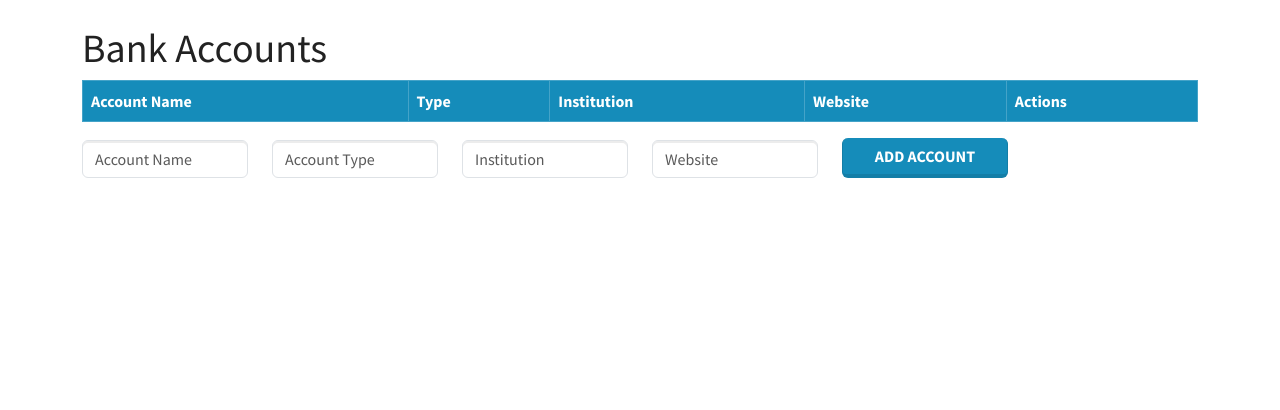
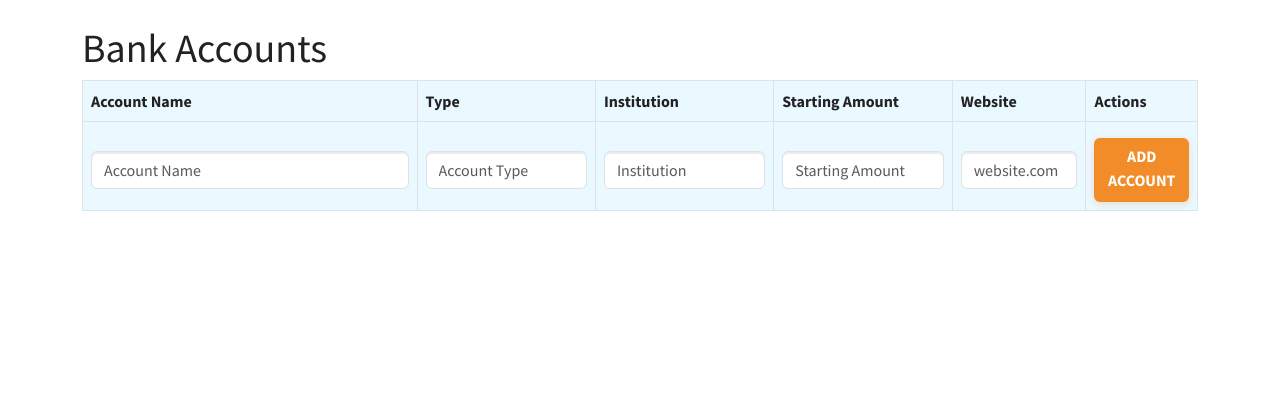
Before and after one commit to sdw00012/CS_440_Aquatic_Pandas, a Flask app: page /accounts in a window 1280 px wide. Shown: the part 83-493 px from the top of the page. Run offline with Flask 3, Linux system fonts and the light colour scheme; the visitor is signed in with stand-in values (Sample User, id 1); data that the repository does not hold is empty; parts of the project's set-up code (start-up, migrations or seed data) failed here and were passed over; some libraries are stand-ins or nearby versions.

Commit message:
Add starting_balance, routes and template UI
Introduce a starting_balance column and wire it through the app and UI. Schema: add starting_balance to init.sql and include a runtime migration in create_app to ALTER TABLE if missing. Models: add Account.starting_balance, include it in to_dict and incorporate it into get_balance calculation. Routes: serialize accounts for the accounts page, build dashboard_categories with spent/percentage data, extend transactions_page context, and add POST handlers for creating transactions and accounts with validation and DB rollback handling. Templates: update accounts, transactions, budget and index templates with new forms, styling, and improved currency formatting (commas & two decimals), category progress display, and layout refinements.

```diff
--- a/app.py
+++ b/app.py
@@ -11,6 +11,7 @@ and registers all routes.
 from flask import Flask, render_template
 from dotenv import load_dotenv
 import os
+from sqlalchemy import inspect, text
 from extensions import db, login_manager
 from flask_login import current_user
 
@@ -70,6 +71,17 @@ def create_app():
         # Create any missing tables from the ORM models.
         db.create_all()
 
+        # Bring an existing database up to date when new columns are added.
+        account_columns = {column['name'] for column in inspect(db.engine).get_columns('Account')}
+        if 'starting_balance' not in account_columns:
+            db.session.execute(
+                text(
+                    'ALTER TABLE Account '
+                    'ADD COLUMN starting_balance DECIMAL(10, 2) NOT NULL DEFAULT 0.00 AFTER account_type'
+                )
+            )
+            db.session.commit()
+
         # Tell Flask-Login how to convert stored user_id -> User object.
         @login_manager.user_loader
         def load_user(user_id):
--- a/init.sql
+++ b/init.sql
@@ -52,6 +52,7 @@ CREATE TABLE Account (
     account_id INT AUTO_INCREMENT PRIMARY KEY,
     account_name VARCHAR(255) NOT NULL,
     account_type VARCHAR(50) NOT NULL,
+    starting_balance DECIMAL(10, 2) NOT NULL DEFAULT 0.00,
     user_id INT NOT NULL,
     institution_id INT NOT NULL,
     created_at TIMESTAMP DEFAULT CURRENT_TIMESTAMP,
--- a/routes.py
+++ b/routes.py
@@ -221,6 +221,21 @@ def index():
     total_spent = sum(float(cat.get_spent_amount()) for cat in categories)
     total_remaining = total_budget - total_spent
 
+    dashboard_categories = []
+    for category in categories:
+        budget_value = float(category.budget)
+        spent_value = float(category.get_spent_amount())
+        remaining_value = budget_value - spent_value
+        percentage = (spent_value / budget_value * 100) if budget_value > 0 else 0
+        dashboard_categories.append({
+            'category_name': category.category_name,
+            'budget': budget_value,
+            'spent_amount': spent_value,
+            'remaining_budget': remaining_value,
+            'percentage': percentage,
+            'is_over_budget': spent_value > budget_value,
+        })
+
     # Get recent transactions (last 10) from all accounts, sorted by date
     all_transactions = []
     for account in current_user.accounts:
@@ -247,7 +262,7 @@ def index():
         total_budget=total_budget,
         total_spent=total_spent,
         total_remaining=total_remaining,
-        categories=categories,
+        categories=dashboard_categories,
         recent_transactions=recent_transactions,
         accounts=accounts_with_balance
     )
@@ -338,13 +353,122 @@ def transactions_page():
         all_transactions.extend(account.transactions)
     # Sort by date descending
     all_transactions.sort(key=lambda x: x.date, reverse=True)
-    return render_template('transactions.html', transactions=all_transactions)
+
+    return render_template(
+        'transactions.html',
+        transactions=all_transactions,
+        accounts=current_user.accounts,
+        categories=current_user.categories,
+        user_id=current_user.user_id
+    )
+
+
+@main_bp.route('/transactions/create', methods=['POST'])
+@login_required
+def create_transaction_form():
+    """Create a transaction from the HTML form and redirect back to transactions."""
+    date_value = (request.form.get('date') or '').strip()
+    payee = (request.form.get('payee') or '').strip()
+    memo = (request.form.get('memo') or '').strip()
+    inflow_value = (request.form.get('inflow') or '').strip()
+    outflow_value = (request.form.get('outflow') or '').strip()
+    account_id = request.form.get('account_id')
+    category_id = request.form.get('category_id')
+
+    if not date_value or not payee or not account_id:
+        return redirect(url_for('main.transactions_page'))
+
+    account = Account.query.get(account_id)
+    if not account or account.user_id != current_user.user_id:
+        return redirect(url_for('main.transactions_page'))
+
+    try:
+        transaction_date = datetime.strptime(date_value, '%Y-%m-%d').date()
+        inflow_num = float(inflow_value.replace(',', '')) if inflow_value else 0.0
+        outflow_num = float(outflow_value.replace(',', '')) if outflow_value else 0.0
+        category_id_num = int(category_id) if category_id else None
+
+        if category_id_num:
+            category = Category.query.get(category_id_num)
+            if not category or category.user_id != current_user.user_id:
+                category_id_num = None
+
+        new_transaction = Transaction(
+            date=transaction_date,
+            payee=payee,
+            memo=memo,
+            inflow=inflow_num,
+            outflow=outflow_num,
+            account_id=account.account_id,
+            category_id=category_id_num
+        )
+        db.session.add(new_transaction)
+        db.session.commit()
+    except Exception:
+        db.session.rollback()
+
+    return redirect(url_for('main.transactions_page'))
 
 @main_bp.route('/accounts')
 @login_required
 def accounts_page():
     """Display list of user accounts"""
-    return render_template('accounts.html', accounts=current_user.accounts)
+    accounts = [
+        {
+            'id': account.account_id,
+            'name': account.account_name,
+            'type': account.account_type,
+            'institution': account.institution.institution_name,
+            'website': account.institution.website or ''
+        }
+        for account in current_user.accounts
+    ]
+
+    return render_template('accounts.html', accounts=accounts)
+
+
+@main_bp.route('/accounts/create', methods=['POST'])
+@login_required
+def create_account_form():
+    """Create a bank account from the HTML form and redirect back to accounts."""
+    account_name = (request.form.get('name') or '').strip()
+    account_type = (request.form.get('type') or '').strip()
+    institution_name = (request.form.get('institution') or '').strip()
+    website = (request.form.get('website') or '').strip()
+    starting_amount_value = (request.form.get('starting_amount') or '').strip()
+
+    if not account_name or not account_type or not institution_name:
+        return redirect(url_for('main.accounts_page'))
+
+    try:
+        starting_amount = float(starting_amount_value.replace(',', '')) if starting_amount_value else 0.0
+    except ValueError:
+        starting_amount = 0.0
+
+    try:
+        institution = Institution.query.filter_by(institution_name=institution_name).first()
+        if institution:
+            if website:
+                institution.website = website
+        else:
+            institution = Institution(institution_name=institution_name, website=website)
+            db.session.add(institution)
+            db.session.flush()
+
+        new_account = Account(
+            account_name=account_name,
+            account_type=account_type,
+            starting_balance=starting_amount,
+            user_id=current_user.user_id,
+            institution_id=institution.institution_id
+        )
+        db.session.add(new_account)
+
+        db.session.commit()
+    except Exception:
+        db.session.rollback()
+
+    return redirect(url_for('main.accounts_page'))
 
 @main_bp.route('/profile')
 @login_required
--- a/templates/accounts.html
+++ b/templates/accounts.html
@@ -1,16 +1,72 @@
 {% extends "base.html" %}
 {% block title %}Accounts Page{% endblock %}
 {% block content %}
+    <style>
+        .table-aqua {
+            --bs-table-bg: #f4fbff;
+            --bs-table-striped-bg: #eaf8ff;
+            --bs-table-accent-bg: #eaf8ff;
+        }
+
+        .table-aqua > :not(caption) > * > * {
+            background-color: var(--bs-table-bg);
+        }
+
+        .accounts-table {
+            table-layout: fixed;
+        }
+
+        .accounts-table th,
+        .accounts-table td {
+            vertical-align: middle;
+        }
+
+        .accounts-form-row input {
+            width: 100%;
+        }
+
+        .accounts-form-row td {
+            padding-top: 1rem;
+        }
+
+        .btn-orange {
+            background-color: #f28c28;
+            border-color: #f28c28;
+            color: #fff;
+            box-shadow: 0 2px 6px rgba(242, 140, 40, 0.25);
+        }
+
+        .btn-orange:hover,
+        .btn-orange:focus {
+            background-color: #e57f16;
+            border-color: #e57f16;
+            color: #fff;
+        }
+    </style>
+
     <h1>Bank Accounts</h1>
 
-    <table class="table table-bordered table-striped table-primary">
+    <form id="accountCreateForm" method="POST" action="{{ url_for('main.create_account_form') }}"></form>
+
+    <table class="table table-bordered table-striped table-aqua accounts-table">
+        <colgroup>
+            <col style="width: 30%;">
+            <col style="width: 16%;">
+            <col style="width: 16%;">
+            <col style="width: 16%;">
+            <col style="width: 12%;">
+            <col style="width: 10%;">
+        </colgroup>
 
         <thead>
-            <th>Account Name</th>
-            <th>Type</th>
-            <th>Institution</th>
-            <th>Website</th>
-            <th>Actions</th>
+            <tr>
+                <th>Account Name</th>
+                <th>Type</th>
+                <th>Institution</th>
+                <th>Starting Amount</th>
+                <th>Website</th>
+                <th>Actions</th>
+            </tr>
         </thead>
 
         <tbody>
@@ -19,41 +75,37 @@
                 <td>{{ account.name }}</td>
                 <td>{{ account.type }}</td>
                 <td>{{ account.institution }}</td>
-                <td><a href="{{ account.website }}">{{ account.website }}</a></td>
+                <td>-</td>
+                <td>{{ account.website or '-' }}</td>
                 <td>
                     <a href="/accounts/{{ account.id }}/edit">Edit</a> |
                     <a href="/accounts/{{ account.id }}/delete">Delete</a>
                 </td>
             </tr>
             {% endfor %}
+            <tr class="accounts-form-row">
+                <td>
+                    <input type="text" class="form-control" id="accountName" name="name" form="accountCreateForm" required placeholder="Account Name">
+                </td>
+                <td>
+                    <input type="text" class="form-control" id="accountType" name="type" form="accountCreateForm" required placeholder="Account Type">
+                </td>
+                <td>
+                    <input type="text" class="form-control" id="institution" name="institution" form="accountCreateForm" required placeholder="Institution">
+                </td>
+                <td>
+                    <input type="text" class="form-control" id="startingAmount" name="starting_amount" form="accountCreateForm" placeholder="Starting Amount">
+                </td>
+                <td>
+                    <input type="text" class="form-control" id="website" name="website" form="accountCreateForm" placeholder="website.com">
+                </td>
+                <td>
+                    <button type="submit" class="btn btn-orange w-100" form="accountCreateForm">Add Account</button>
+                </td>
+            </tr>
         </tbody>
 
     </table>
 
-    <form method="POST" action="/accounts/create">
-        <div class="row align-items-end">
-            <div class="col-md-2">
-                <input type="text" class="form-control" id="accountName" name="name" required placeholder="Account Name">
-            </div>
-            <div class="col-md-2">
-                <input type="text" class="form-control" id="accountType" name="type" required placeholder="Account Type">
-            </div>
-            <div class="col-md-2">
-                <input type="text" class="form-control" id="institution" name="institution" placeholder="Institution">
-            </div>
-            <div class="col-md-2">
-                <input type="url" class="form-control" id="website" name="website" placeholder="Website">
-            </div>
-
-            <div class="col-md-2">
-                <button type="submit" class="btn btn-primary w-100">Add Account</button>
-            </div>
-        </div>
-    </form>
-
-    <form>
-
-    </form>
-
 
 {% endblock %}
```
Also changed, not shown: models.py (+5 -2 lines), templates/budget.html (+13 -1 lines), templates/index.html (+8 -8 lines), templates/transactions.html (+105 -44 lines).
